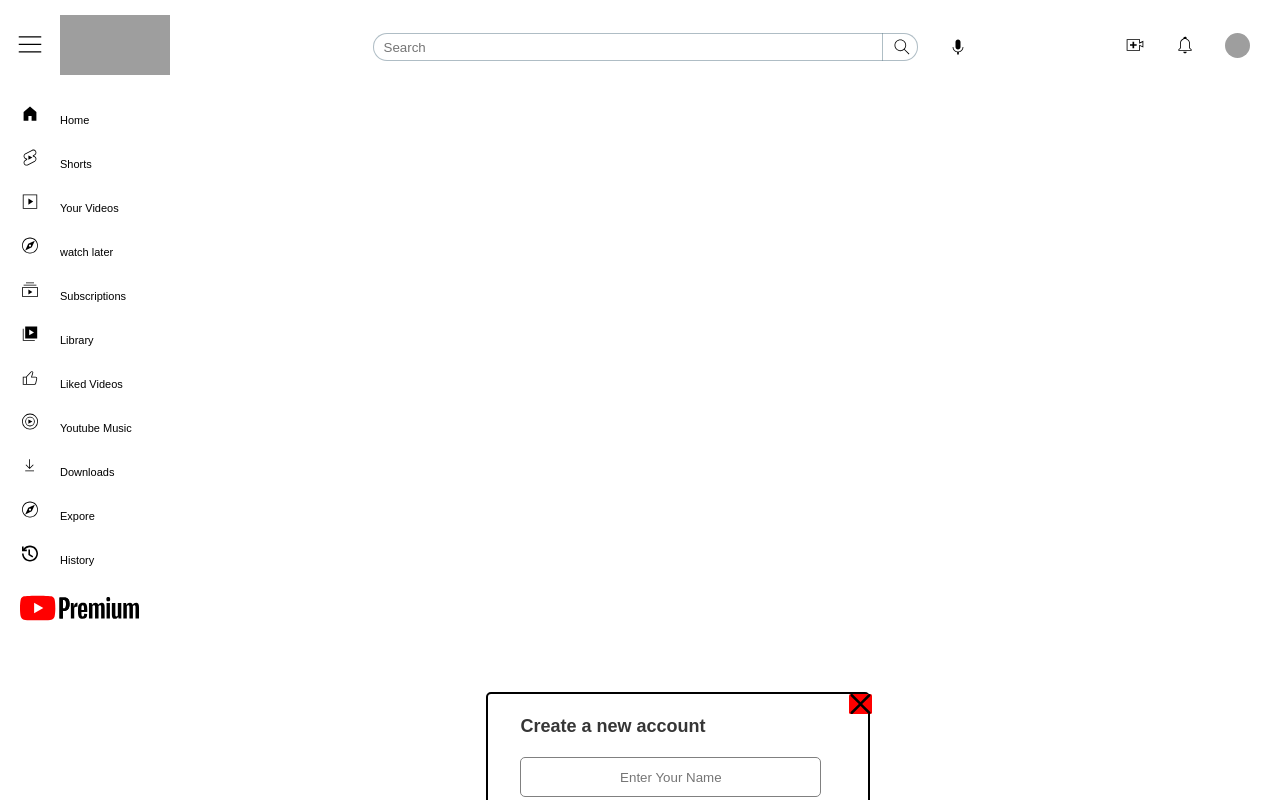
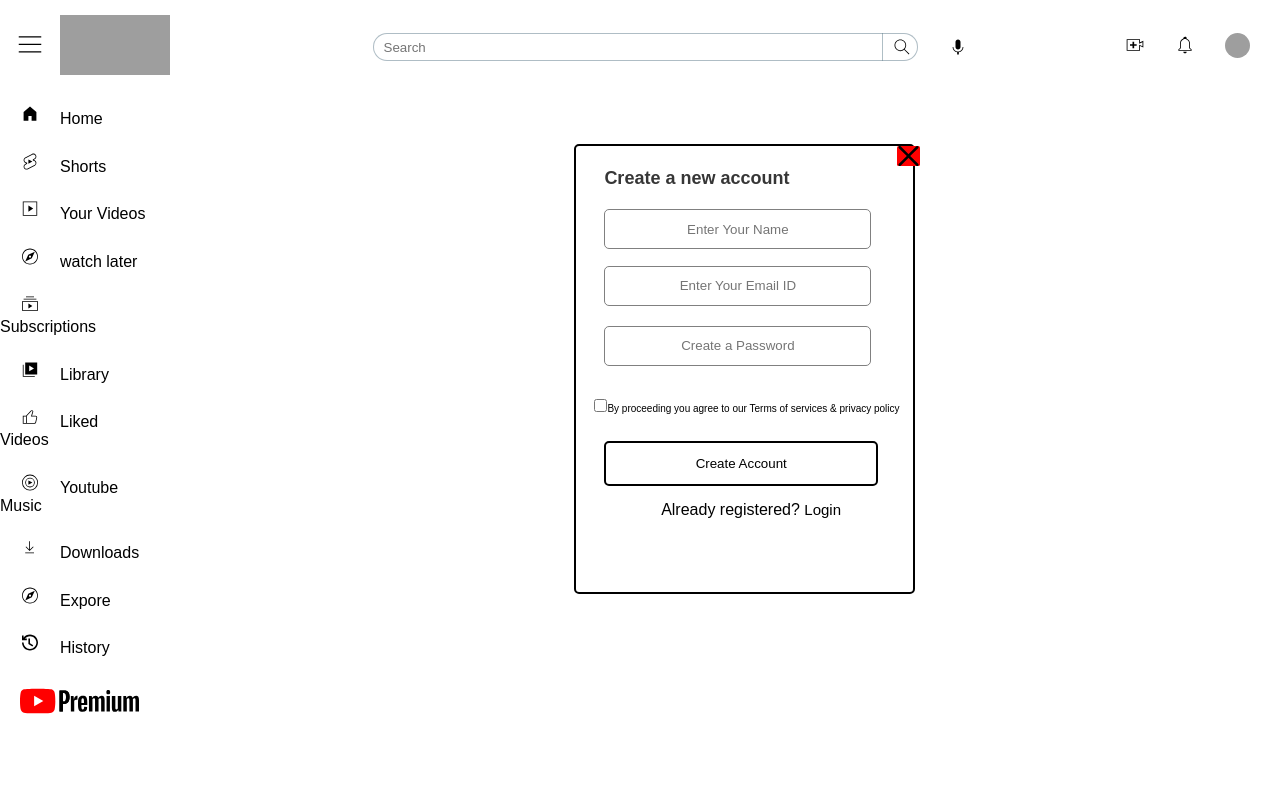
Before and after one commit to ronbonnke/YouTube-Clone---React-Project-1---ygtha5fcmpoz, a React (Create React App) app: page /register in a window 1280 px wide. Shown: the top 800 px of the page. Built offline with nearby package versions, Linux system fonts and the light colour scheme; grey boxes are pictures that could not be loaded.

Commit message:
Your commit message here

```diff
--- a/src/App.css
+++ b/src/App.css
@@ -19,9 +19,24 @@ li{
 .black{
     color:#000;
 }
+.main-display {
+  flex: 1;
+  /* padding: 10px; */
+  /* width: 100%; */
+  overflow-y: auto;
+  box-sizing: border-box;
+  margin-left: 11%;
+  width: 89%;
+}
 .container{
-    width: 85%;
-    margin: 0px auto;
+  display: flex;
+  /* justify-content: center; */
+  align-items: flex-start;
+  height: 100%;
+  /* margin: 0 auto; */
+  width: 100%;
+  overflow: hidden;
+  /* margin-left: 11%; */
 }
 .d-flex{
     display: flex;
@@ -124,11 +139,11 @@ h1,h2,h3,h4,h5,h6,span{
   .ls-l {
     letter-spacing: -.05em!important;
   }
-  .container{
+  /* .container{
     width: 85%;
     margin: 0px auto;
     overflow: hidden;
-  }
+  } */
   .mxy-30{
     margin-right: 30px;
   }
--- a/src/App.js
+++ b/src/App.js
@@ -26,37 +26,29 @@ function App() {
       <Header/>
       <Sidebar />
 
-      <div className="main-display"
-      // style={{"display" : "flex"}}
-      >
+      <div className="main-display">
+          <div className="container">
             <Routes>
-          <Route path='/' element={<>
-          {/* <Sidebar /> */}
+              <Route
+                path="/"
+                element={
+                  <>
                     <Videos />
-          </>} />
+                  </>
+                }
+              />
               <Route path="/watch/:id" element={<Watch />} />
-          <Route path='newpage' element={<Page/>} />
-          <Route path='/login' element={<LoginSignup/>} />
-          <Route path='/register' element={<Register/>} />
+              <Route path="/newpage" element={<Page />} />
+              <Route path="/login" element={<LoginSignup />} />
+              <Route path="/register" element={<Register />} />
               <Route path="/result/:id" element={<SearchResult />} />
-          {/* <Route path="/searchlist" element={<Searchlist/>}/> */}
-          <Route path='/premium'
-          element={<Premium />}/>
-
-          <Route path='/premiumsub'
-          element={<PremiumSub />}/>
-
-          <Route path='/comingsoon'
-          element={<ComingSoon />}/>
-
-          <Route path='/password'
-          element={<Password />}/>
-
-          <Route path='/watchlist'
-          element={<Watchlist />}/>
-
+              <Route path="/premium" element={<Premium />} />
+              <Route path="/premiumsub" element={<PremiumSub />} />
+              <Route path="/comingsoon" element={<ComingSoon />} />
+              <Route path="/password" element={<Password />} />
+              <Route path="/watchlist" element={<Watchlist />} />
             </Routes>
-
+          </div>
         </div>
       </BrowserRouter>
 
--- a/src/Sidebar.css
+++ b/src/Sidebar.css
@@ -1,6 +1,7 @@
 .sidebar{
     height: 100%;
-    position: sticky;
+    /* position: sticky; */
+    position: fixed;
     display: flex;
     transition: 0.3s;
     overflow-y: auto;
@@ -9,6 +10,8 @@
     min-width: 150px;
     background-color: white;
     top: 20;
+    width: 11%;
+
 }
 .sidebar-item.active{
     background-color: #9e9e9e99;
@@ -17,6 +20,9 @@
     justify-content: flex-start;
     padding: 10px 0px;
     display: flex;
+    width: 100%;
+    /* height: 250%; */
+    padding-bottom: 9%;
 }
 span.sidebar-text{
     font-size: 11px;
--- a/src/components/SidebarItem.jsx
+++ b/src/components/SidebarItem.jsx
@@ -8,7 +8,7 @@ function SidebarItem({item}) {
         <Link to={item.links}>
 
         <item.svg />
-        <span className="sidebar-text">{item.name}</span>
+        <span className="sidebar-text" style={{fontSize:"16px"}}>{item.name}</span>
         </Link>
       </div>
     </div>
--- a/src/pages/Page.css
+++ b/src/pages/Page.css
@@ -10,14 +10,19 @@
 
 .card{
     /* background-color: black; */
-    padding: 15px;
-    width: 350px;
-    height: 350px;
+    padding: 5%;
+    width: 300px;
+    height: 250px;
+    border-radius: 5%;
+    margin: 5px solid black;
 }
 
 .card-image{
     height: 200px;
-    width: 250px;
+    width: 300px;
     border-radius: 5px;
 
 }
+.card-details{
+    font-size: 16px;
+}
--- a/src/pages/Watch.jsx
+++ b/src/pages/Watch.jsx
@@ -3,6 +3,7 @@ import { useParams } from 'react-router-dom'
 import { useState, useEffect, useRef } from 'react';
 import { Container, Flex, Button } from "@chakra-ui/react";
 import { MdPlaylistAdd, MdPlaylistAddCheck } from "react-icons/md";
+import { BiLike } from "react-icons/bi";
 function Watch() {
   const [isAdded, setIsAdded] = useState(false);
     const { id } = useParams();
@@ -61,14 +62,29 @@ function Watch() {
       }
 
   return (
-    <div>
+    <div style={{marginLeft:"0%", width:"100%"}}>
        {itemId.video_url ? (
-            <Flex marginTop="1rem" marginLeft="80px" >
+        <>
+
+            <Flex marginTop="1rem" marginLeft="10px" >
               <video ref={videoRef} width="65%" height="100%"  controls>
                 <source src={itemId.video_url} type="video/mp4" />
               </video>
 
             </Flex>
+            <div style={{display:"flex", width:"65%", marginLeft:"10px"}}>
+              <div className='left'>
+
+            <h1 style={{paddingTop:"20px"}}>
+              {itemId.title}</h1>
+              </div>
+              <div className='right' style={{paddingTop:"20px", marginRight:"0px"}}>
+              <BiLike />
+              </div>
+
+            </div>
+              <h4 style={{marginLeft:"10px", paddingTop:"10px", width:"65%"}}>{itemId.description}</h4>
+        </>
           ) : (
             <p>Loading...</p>
           )}
```
Lines whose indentation alone changed are shown as unchanged.
